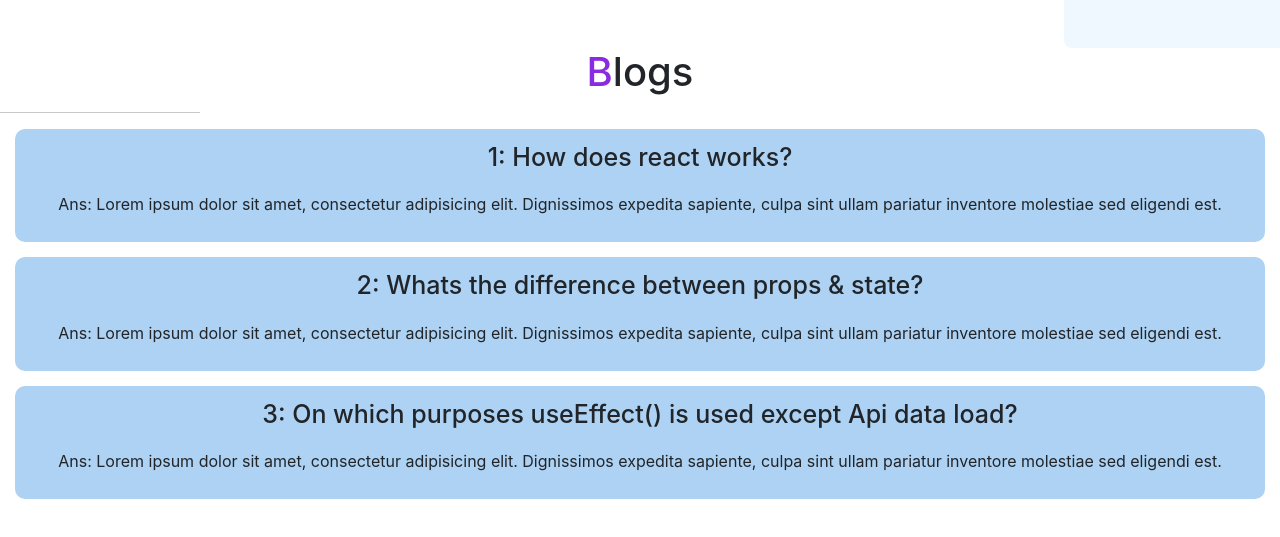
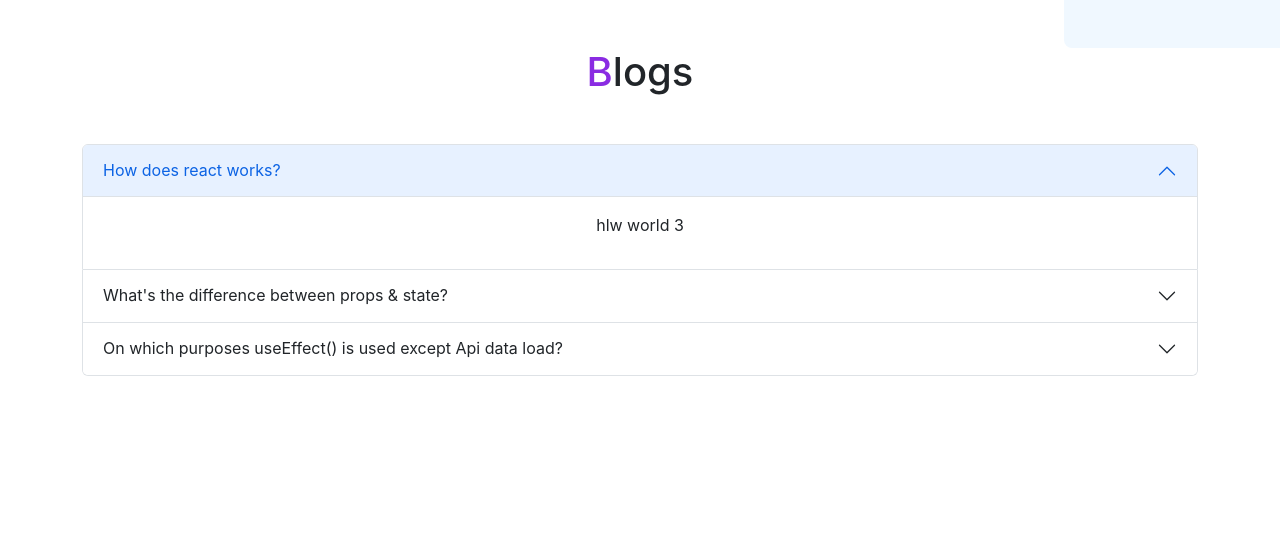
Before and after one commit to meraj2085/Power-Gym, a React (Create React App) app: page / in a window 1280 px wide. Shown: the part 864-1401 px from the top of the page. After the commit the page ends 1288 px from the top, so only its background shows below. Built offline with nearby package versions, Linux system fonts and the light colour scheme.

Commit message:
adding blogs

```diff
--- a/public/index.html
+++ b/public/index.html
@@ -40,5 +40,6 @@
       To begin the development, run `npm start` or `yarn start`.
       To create a production bundle, use `npm run build` or `yarn build`.
     -->
+    <script src="https://cdn.jsdelivr.net/npm/bootstrap@5.2.1/dist/js/bootstrap.bundle.min.js" integrity="sha384-u1OknCvxWvY5kfmNBILK2hRnQC3Pr17a+RTT6rIHI7NnikvbZlHgTPOOmMi466C8" crossorigin="anonymous"></script>
   </body>
 </html>
--- a/src/components/Blogs/Blogs.css
+++ b/src/components/Blogs/Blogs.css
@@ -1,16 +1,3 @@
-.blogs-title{
+.blogs-container > h1{
      text-align: center;
 }
-.question{
-     font-size: 25px;
-     font-weight: 500;
-}
-.questions-container div{
-     background-color: rgb(173, 210, 243);
-     padding: 10px 20px;
-     margin: 15px;
-     border-radius: 10px;
-}
-.questions-container{
-     margin-bottom: 50px;
-}
--- a/src/components/Blogs/Blogs.js
+++ b/src/components/Blogs/Blogs.js
@@ -3,35 +3,82 @@ import "./Blogs.css";
 
 const Blogs = () => {
   return (
-    <div>
-      <h1 className="blogs-title">
+    <div className="blogs-container">
+      <h1 classNameName="blogs-title">
         <span style={{ color: "blueviolet" }}>B</span>logs
       </h1>
-      <hr style={{ width: "200px" }} />
-      <div className="questions-container">
-        <div>
-          <p className="question">1: How does react works?</p>
-          <p>
-            Ans: Lorem ipsum dolor sit amet, consectetur adipisicing elit.
-            Dignissimos expedita sapiente, culpa sint ullam pariatur inventore
-            molestiae sed eligendi est.
-          </p>
+      <div className="accordion container my-5" id="accordionExample">
+        <div className="accordion-item">
+          <h2 className="accordion-header" id="headingOne">
+            <button
+              className="accordion-button"
+              type="button"
+              data-bs-toggle="collapse"
+              data-bs-target="#collapseOne"
+              aria-expanded="true"
+              aria-controls="collapseOne"
+            >
+              How does react works?
+            </button>
+          </h2>
+          <div
+            id="collapseOne"
+            className="accordion-collapse collapse show"
+            aria-labelledby="headingOne"
+            data-bs-parent="#accordionExample"
+          >
+            <div className="accordion-body">
+              <p>hlw world 3</p>
+            </div>
+          </div>
         </div>
-        <div>
-          <p className="question">2: Whats the difference between props & state?</p>
-          <p>
-            Ans: Lorem ipsum dolor sit amet, consectetur adipisicing elit.
-            Dignissimos expedita sapiente, culpa sint ullam pariatur inventore
-            molestiae sed eligendi est.
-          </p>
+        <div className="accordion-item">
+          <h2 className="accordion-header" id="headingTwo">
+            <button
+              className="accordion-button collapsed"
+              type="button"
+              data-bs-toggle="collapse"
+              data-bs-target="#collapseTwo"
+              aria-expanded="false"
+              aria-controls="collapseTwo"
+            >
+              What's the difference between props & state?
+            </button>
+          </h2>
+          <div
+            id="collapseTwo"
+            className="accordion-collapse collapse"
+            aria-labelledby="headingTwo"
+            data-bs-parent="#accordionExample"
+          >
+            <div className="accordion-body">
+              <p>hlw world 3</p>
+            </div>
+          </div>
         </div>
-        <div>
-          <p className="question">3: On which purposes useEffect() is used except Api data load?</p>
-          <p>
-            Ans: Lorem ipsum dolor sit amet, consectetur adipisicing elit.
-            Dignissimos expedita sapiente, culpa sint ullam pariatur inventore
-            molestiae sed eligendi est.
-          </p>
+        <div className="accordion-item">
+          <h2 className="accordion-header" id="headingThree">
+            <button
+              className="accordion-button collapsed"
+              type="button"
+              data-bs-toggle="collapse"
+              data-bs-target="#collapseThree"
+              aria-expanded="false"
+              aria-controls="collapseThree"
+            >
+              On which purposes useEffect() is used except Api data load?
+            </button>
+          </h2>
+          <div
+            id="collapseThree"
+            className="accordion-collapse collapse"
+            aria-labelledby="headingThree"
+            data-bs-parent="#accordionExample"
+          >
+            <div className="accordion-body">
+              <p>hlw world 3</p>
+            </div>
+          </div>
         </div>
       </div>
     </div>
```
